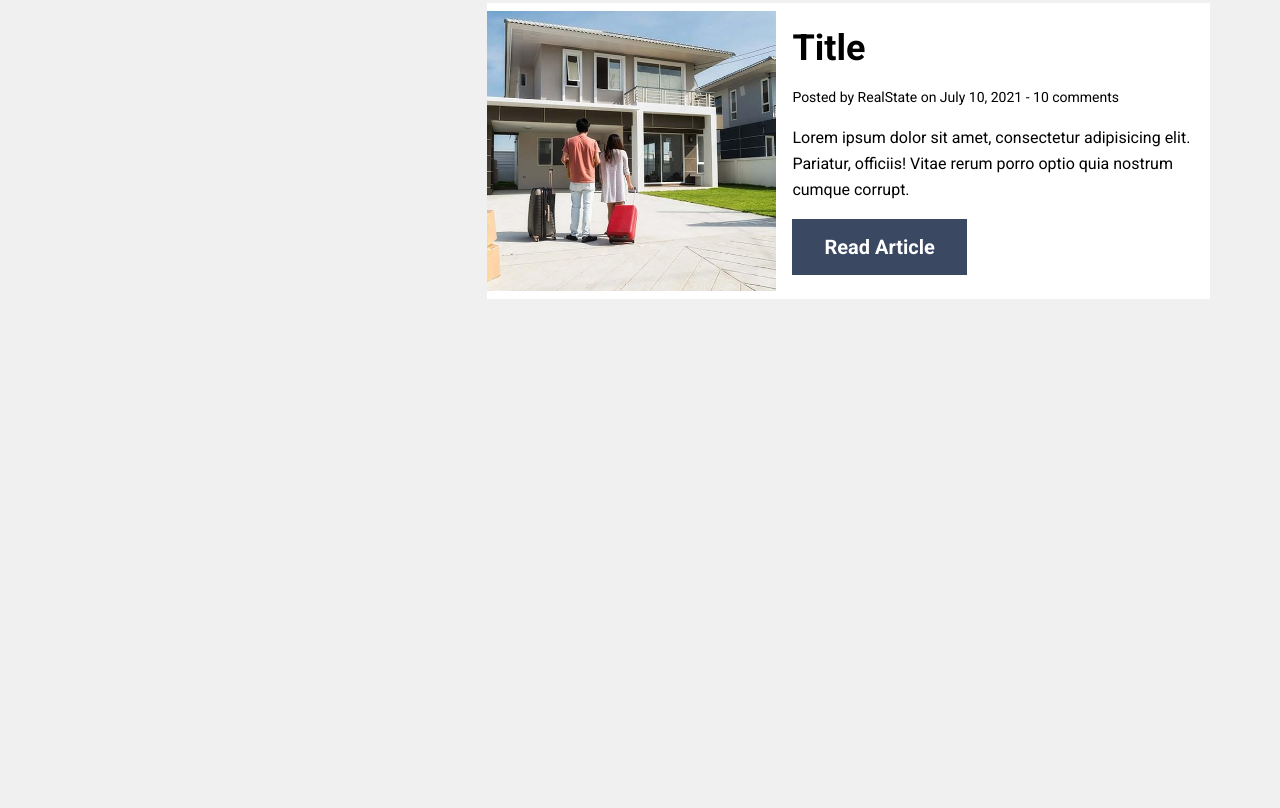
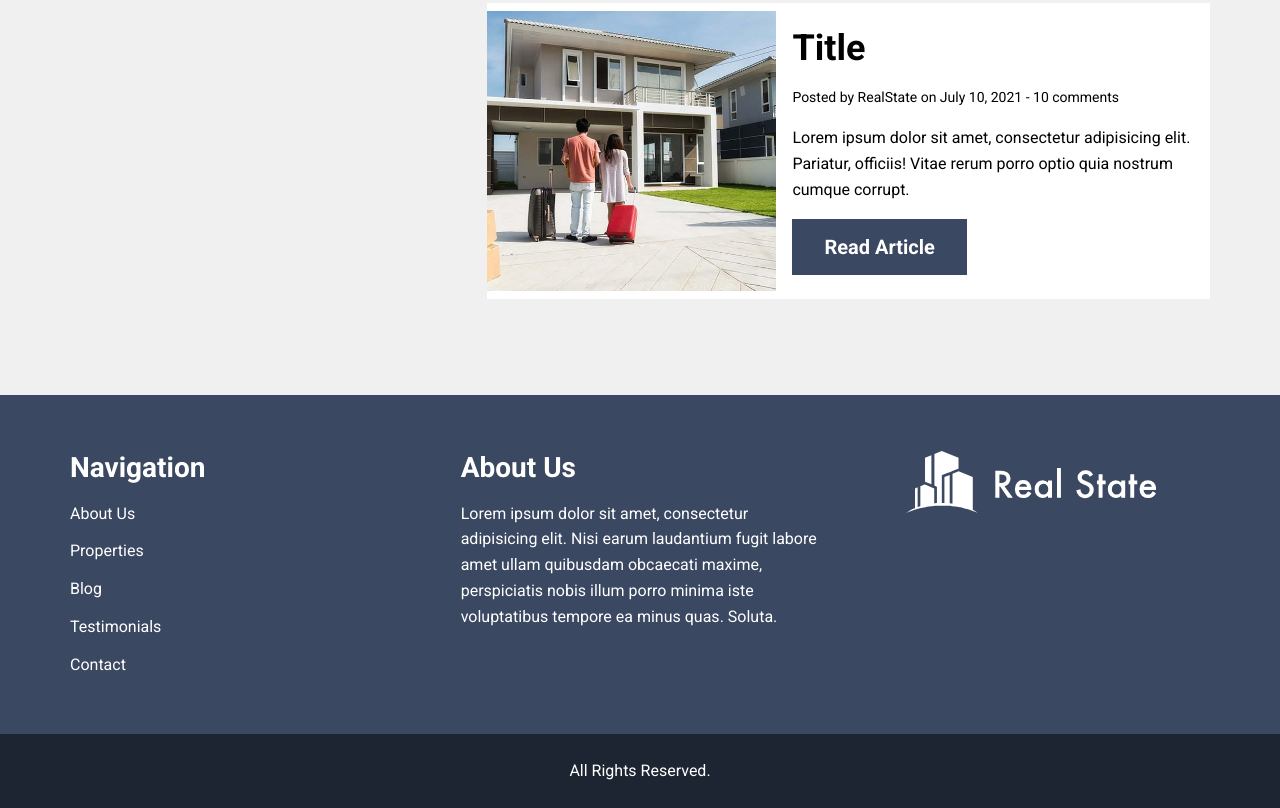
Before and after one commit to enriquesamudio99/nine-real-state, a website: page index.html in a window 1280 px wide. Shown: the part 3854-4662 px from the top of the page. Before the commit the page ends 4249 px from the top, so only its background shows below. Drawn offline with Linux system fonts and the light colour scheme.

Commit message:
Footer done

```diff
--- a/index.html
+++ b/index.html
@@ -173,8 +173,34 @@
                 </div>
             </div>
         </section>
+    </div>
 
-    </div>
+    <footer class="footer">
+        <div class="footer__grid container">
+            <div class="footer__box">
+                <h3 class="footer__heading">Navigation</h3>
+
+                <nav class="nav-footer">
+                    <a href="#" class="nav-footer__link">About Us</a>
+                    <a href="#" class="nav-footer__link">Properties</a>
+                    <a href="#" class="nav-footer__link">Blog</a>
+                    <a href="#" class="nav-footer__link">Testimonials</a>
+                    <a href="#" class="nav-footer__link">Contact</a>
+                </nav>
+            </div>
+            <div class="footer__box">
+                <h3 class="footer__heading">About Us</h3>
+                <p class="footer__text">Lorem ipsum dolor sit amet, consectetur adipisicing elit. Nisi earum laudantium fugit labore amet ullam quibusdam obcaecati maxime, perspiciatis nobis illum porro minima iste voluptatibus tempore ea minus quas. Soluta.</p>
+            </div>
+            <div class="footer__box">
+                <a href="#">
+                    <img class="footer__img" src="build/img/logo.svg" alt="Real State Logo">
+                </a>
+            </div>
+        </div>
+
+        <p class="footer__copyright">All Rights Reserved.</p>
+    </footer>
 
 </body>
 </html>
--- a/src/scss/app.scss
+++ b/src/scss/app.scss
@@ -1,4 +1,5 @@
 @use "base";
 @use "ui/header";
 @use "ui/content";
+@use "ui/footer";
 @use "utilities";
--- /dev/null
+++ b/src/scss/ui/footer/_footer.scss
@@ -0,0 +1,56 @@
+@use "base/variables" as v;
+@use "base/mixins" as m;
+
+.footer {
+    background-color: v.$primary;
+    padding-top: v.$gutter;
+    color: v.$white;
+
+    &__grid {
+        @include m.grid(1, 2rem);
+
+        @include m.sm {
+            grid-template-columns: repeat(2,1fr);
+        }
+
+        @include m.md {
+            grid-template-columns: repeat(3,1fr);
+        }
+    }
+
+    &__heading {
+        font-size: 1.5rem;
+
+        @include m.md {
+            font-size: 1.75rem;
+        }
+    }
+
+    &__img {
+        width: 250px;
+        margin: 0 auto;
+    }
+
+    &__copyright {
+        margin: v.$gutter 0 0;
+        padding: 1.5rem 0;
+        text-align: center;
+        background-color: darken($color: v.$primary, $amount: 15);
+    }
+}
+
+.nav-footer {
+    display: flex;
+    flex-direction: column;
+    align-items: flex-start;
+
+    &__link {
+        color: v.$white;
+        font-size: 1rem;
+        margin-bottom: .75rem;
+
+        &:last-of-type {
+            margin-bottom: 0;
+        }
+    }
+}
--- /dev/null
+++ b/src/scss/ui/footer/_index.scss
@@ -0,0 +1 @@
+@forward "footer";
--- a/src/scss/ui/header/_header.scss
+++ b/src/scss/ui/header/_header.scss
@@ -114,4 +114,5 @@
             }
         }
     }
+
 }
```
Also changed, not shown: build/css/app.css, 1 other file.
